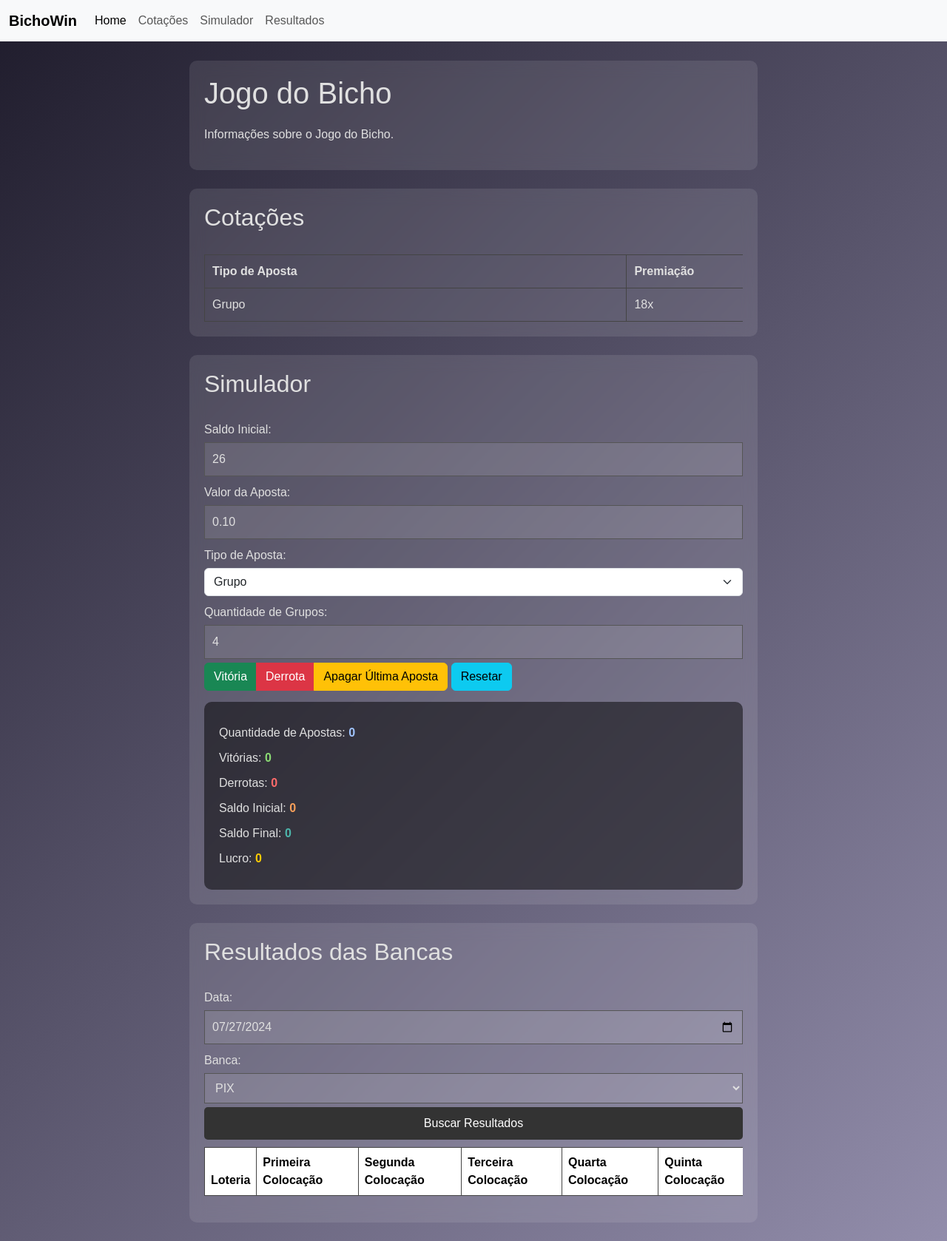
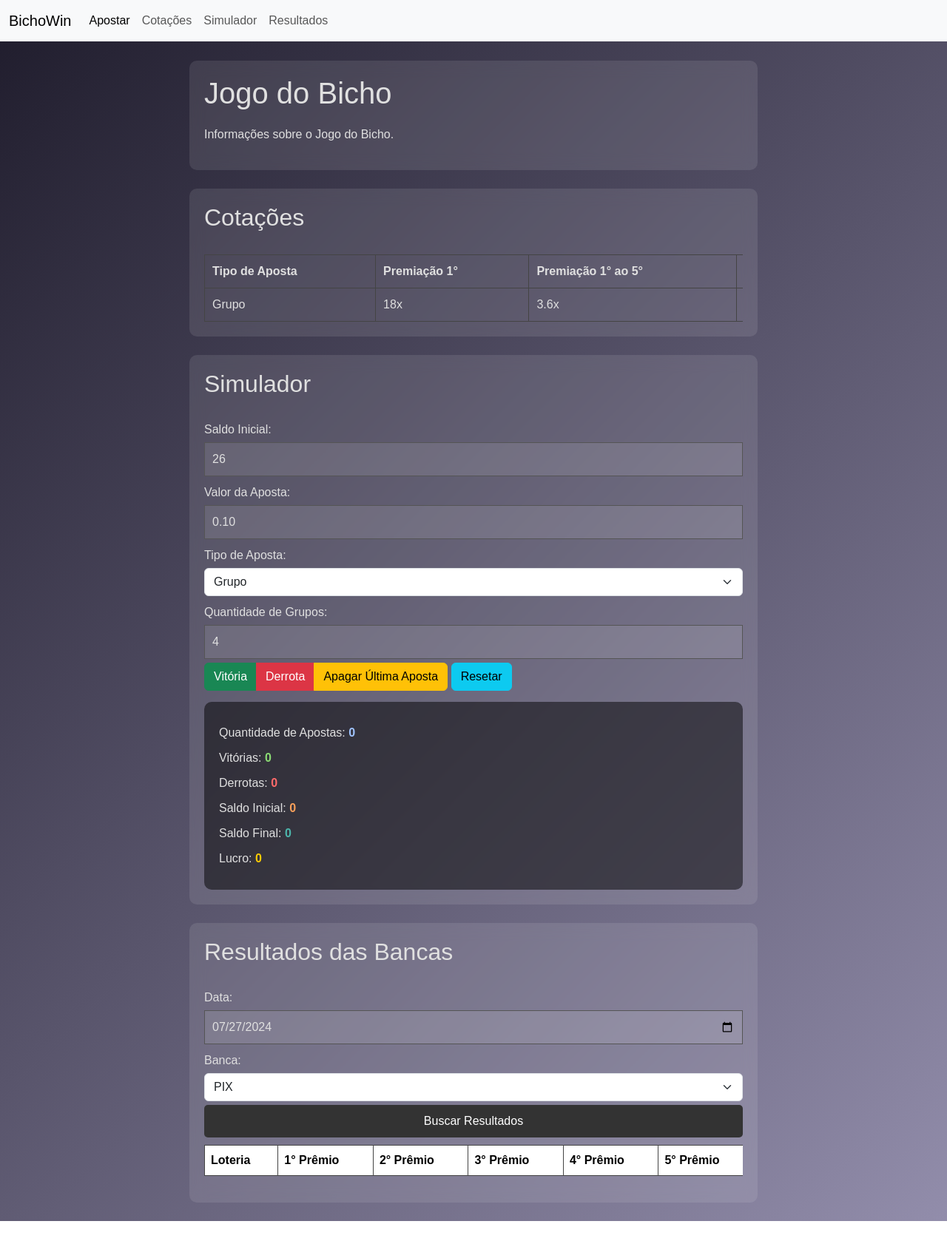
Before and after one commit to WeslleyMouraDev/bichowin, a plain HTML site: page index.html in a window 1280 px wide. Shown: the whole page at 74% size. After the commit the page ends 1651 px from the top, so only its background shows below. Drawn offline with nearby package versions, Linux system fonts and the light colour scheme.

Commit message:
Fix: resolve navbar

```diff
--- a/index.html
+++ b/index.html
@@ -15,7 +15,7 @@
   </head>
 
   <body>
-    <nav class="navbar navbar-expand-lg bg-body-tertiary">
+    <nav class="navbar navbar-expand-lg sticky-top bg-body-tertiary">
       <div class="container-fluid">
         <a class="navbar-brand" href="#">BichoWin</a>
         <button
@@ -24,14 +24,14 @@
           data-bs-toggle="collapse"
           data-bs-target="#navbarNavAltMarkup"
           aria-controls="navbarNavAltMarkup"
-          aria-expanded="false"
+          aria-expanded="true"
           aria-label="Toggle navigation"
         >
           <span class="navbar-toggler-icon"></span>
         </button>
         <div class="collapse navbar-collapse" id="navbarNavAltMarkup">
           <div class="navbar-nav">
-            <a class="nav-link active" aria-current="page" href="#hero">Home</a>
+            <a class="nav-link active" aria-current="page" href="#">Apostar</a>
             <a class="nav-link" href="#cotacoes">Cotações</a>
             <a class="nav-link" href="#simulador">Simulador</a>
             <a class="nav-link" href="#resultados">Resultados</a>
@@ -52,13 +52,17 @@
           <thead>
             <tr>
               <th>Tipo de Aposta</th>
-              <th>Premiação</th>
+              <th>Premiação 1°</th>
+              <th>Premiação 1° ao 5°</th>
+              <th>Premiação 1° ao 7°</th>
             </tr>
           </thead>
           <tbody>
             <tr>
               <td>Grupo</td>
               <td>18x</td>
+              <td>3.6x</td>
+              <td>2x</td>
             </tr>
             <!-- Adicione mais linhas conforme necessário -->
           </tbody>
@@ -128,7 +132,7 @@
         <input type="date" id="data" name="data" />
 
         <label for="banca">Banca:</label>
-        <select id="banca" name="banca">
+        <select id="banca" name="banca" class="form-select">
           <option value="12">PIX</option>
           <option value="2">Rio de Janeiro</option>
           <option value="3">Federal</option>
@@ -151,13 +155,13 @@
           <thead>
             <tr>
               <th>Loteria</th>
-              <th>Primeira Colocação</th>
-              <th>Segunda Colocação</th>
-              <th>Terceira Colocação</th>
-              <th>Quarta Colocação</th>
-              <th>Quinta Colocação</th>
-              <th>Sexta Colocação</th>
-              <th>Sétima Colocação</th>
+              <th>1° Prêmio</th>
+              <th>2° Prêmio</th>
+              <th>3° Prêmio</th>
+              <th>4° Prêmio</th>
+              <th>5° Prêmio</th>
+              <th>6° Prêmio</th>
+              <th>7° Prêmio</th>
             </tr>
           </thead>
           <tbody id="resultadosTabela">
@@ -168,5 +172,10 @@
     </section>
 
     <script src="script.js"></script>
+    <script
+      src="https://cdn.jsdelivr.net/npm/bootstrap@5.3.3/dist/js/bootstrap.bundle.min.js"
+      integrity="sha384-YvpcrYf0tY3lHB60NNkmXc5s9fDVZLESaAA55NDzOxhy9GkcIdslK1eN7N6jIeHz"
+      crossorigin="anonymous"
+    ></script>
   </body>
 </html>
--- a/styles.css
+++ b/styles.css
@@ -10,7 +10,7 @@ body {
   color: #e0e0e0;
 }
 
-nav {
+/* nav {
   background: rgba(255, 255, 255, 0.1);
   backdrop-filter: blur(10px);
   padding: 10px;
@@ -28,7 +28,7 @@ nav a {
   text-decoration: none;
   color: #e0e0e0;
   font-weight: bold;
-}
+} */
 
 section {
   padding: 20px;
```
